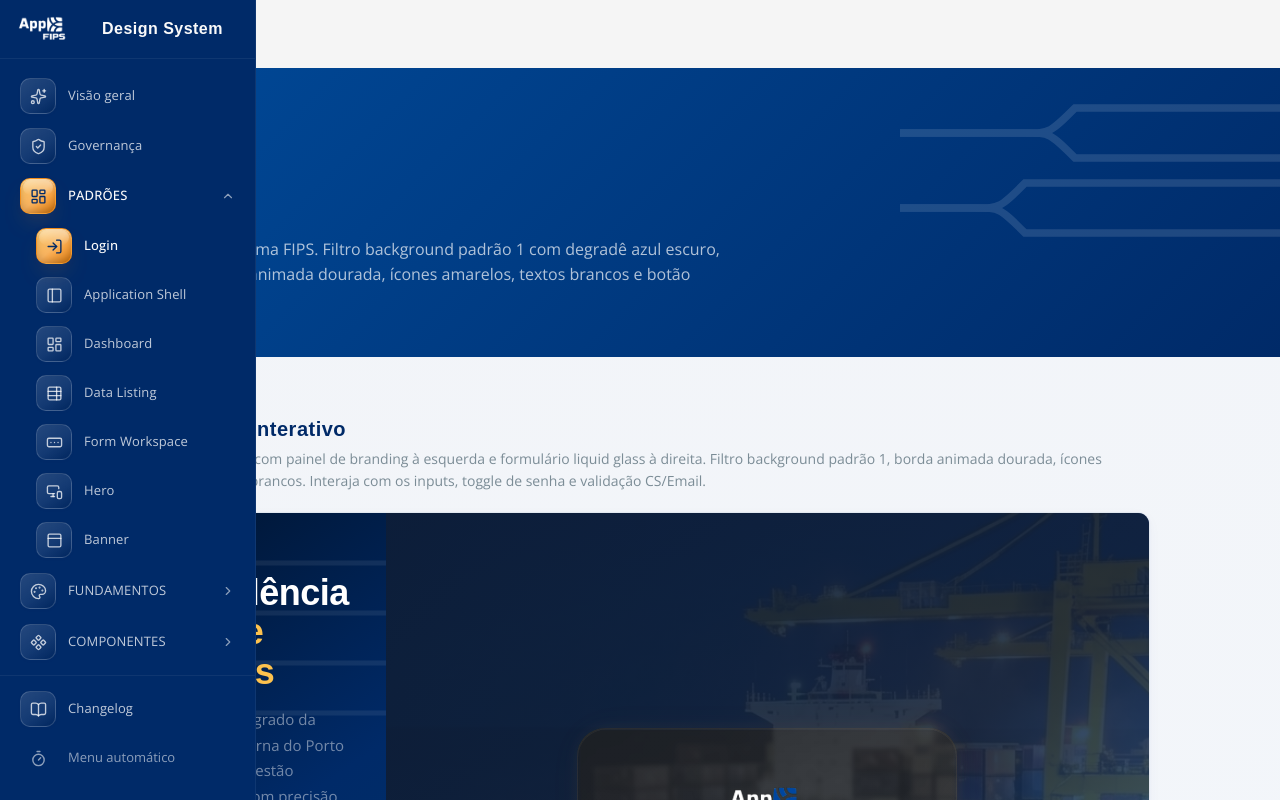
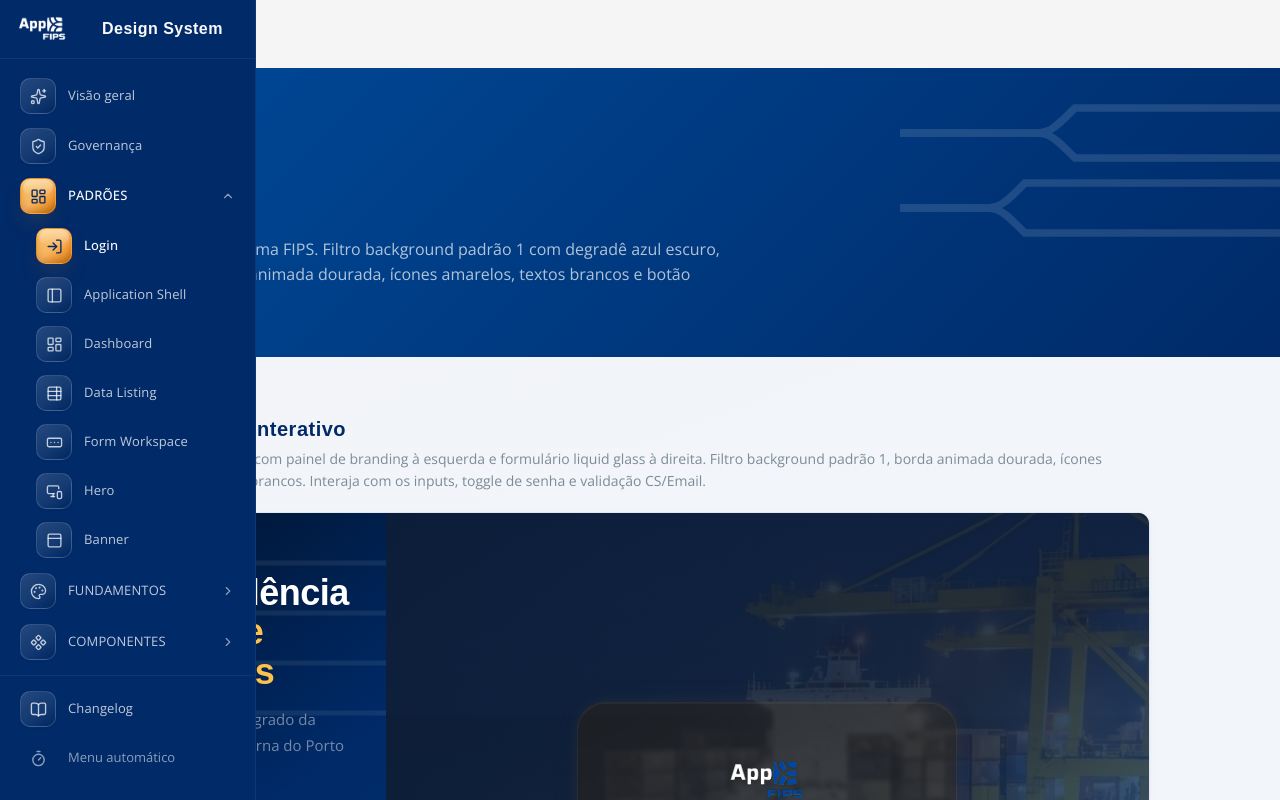
Before and after one commit to LuizM2/Design-system-FIPS, a React (Vite) app: page /docs/login in a window 1280 px wide. Shown: the top 800 px of the page. Built offline with nearby package versions, Linux system fonts and the light colour scheme; a web font is replaced by a local one.

Commit message:
fix(login): remove texto redundante e ajusta espaçamento do branding
Remove "Gestão ferroviária com precisão e segurança" do painel esquerdo
e adiciona margin-top 12px na descrição para melhor respiro visual.

Co-Authored-By: Claude Opus 4.6 (1M context) <noreply@anthropic.com>

```diff
--- a/src/docs/pages/LoginPage.tsx
+++ b/src/docs/pages/LoginPage.tsx
@@ -542,10 +542,9 @@ export default function Login(){
           <p style={{
             fontFamily: "'Open Sans', sans-serif",
             fontSize: 15, color: 'rgba(255,255,255,0.45)',
-            lineHeight: 1.7, margin: '0 0 16px', maxWidth: 320,
+            lineHeight: 1.7, margin: '12px 0 16px', maxWidth: 320,
           }}>
             Sistema integrado da Ferrovia Interna do Porto de Santos.
-            Gestão ferroviária com precisão e segurança.
           </p>
 
           {/* Train route - Principios FIPS */}
```
